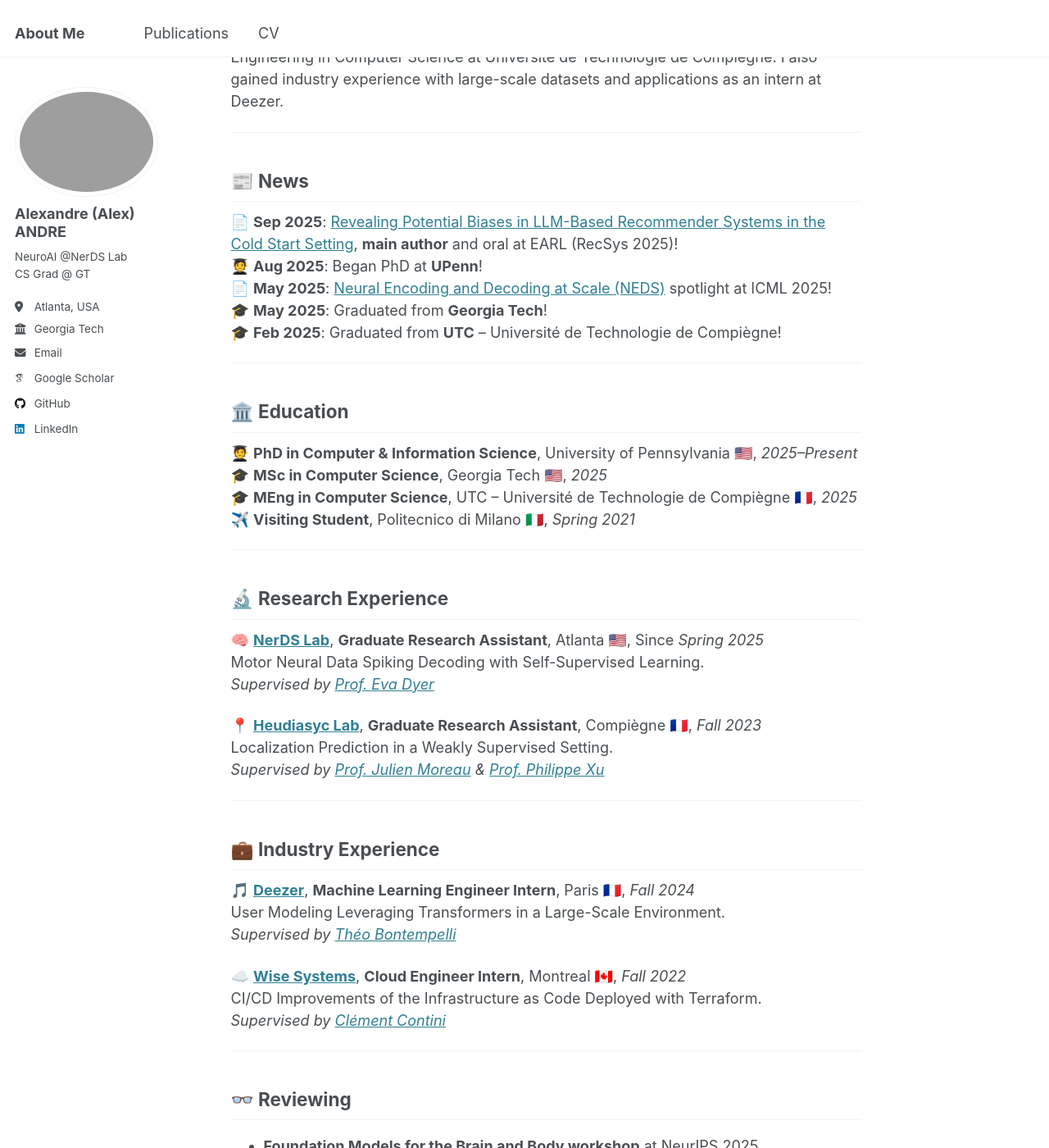
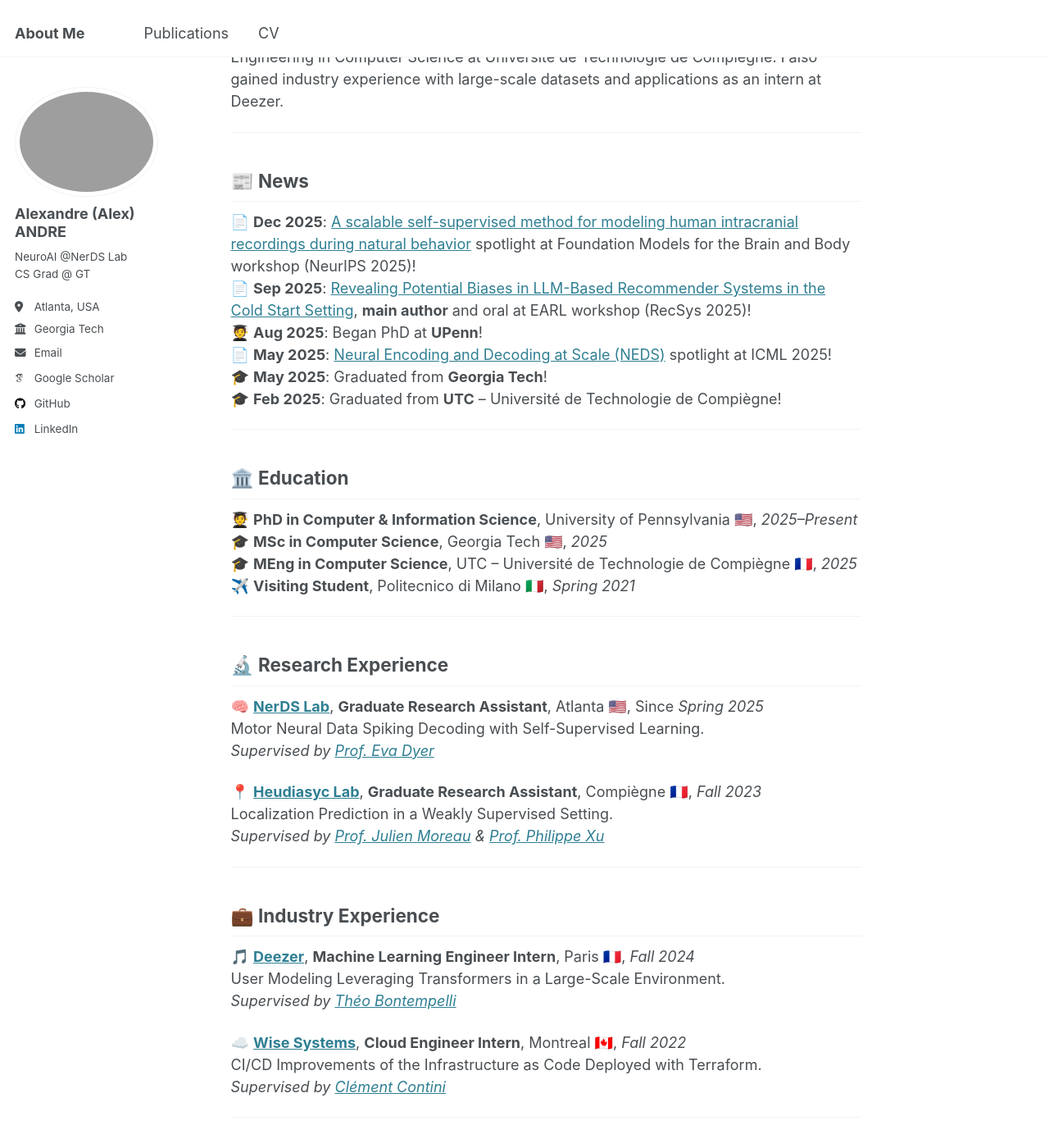
Before and after one commit to AlexandreAndr/profile, a Jekyll site: the page built from _pages/about.md, in a window 1280 px wide and 1400 px high, scrolled down 254 px. Shown: the whole window at 82% size. Built offline with Jekyll 4.4.1, drawn with Linux system fonts in a browser that asks for light colours; emoji names are drawn with the system emoji font; some web fonts are replaced.

Commit message:
Revise about.md with latest news and updates
Updated news section with new publications and events.

```diff
--- a/_pages/about.md
+++ b/_pages/about.md
@@ -11,7 +11,8 @@ I am a PhD student in Computer & Information Science at **UPenn** specializing i
 
 ---
 ## :newspaper: News
-:page_facing_up: **Sep 2025**: [Revealing Potential Biases in LLM-Based Recommender Systems in the Cold Start Setting](https://arxiv.org/pdf/2508.20401), **main author** and oral at EARL (RecSys 2025)!
+:page_facing_up: **Dec 2025**: [A scalable self-supervised method for modeling human intracranial recordings during natural behavior](https://openreview.net/pdf?id=CdP8Y4K4fz) spotlight at Foundation Models for the Brain and Body workshop (NeurIPS 2025)!
+:page_facing_up: **Sep 2025**: [Revealing Potential Biases in LLM-Based Recommender Systems in the Cold Start Setting](https://arxiv.org/pdf/2508.20401), **main author** and oral at EARL workshop (RecSys 2025)!
 🧑‍🎓 **Aug 2025**: Began PhD at **UPenn**!
 :page_facing_up: **May 2025**: [Neural Encoding and Decoding at Scale (NEDS)](https://arxiv.org/pdf/2504.08201) spotlight at ICML 2025!
 :mortar_board: **May 2025**: Graduated from **Georgia Tech**!
```
Also changed, not shown: other parts of _pages/about.md (+1 -0 lines).
